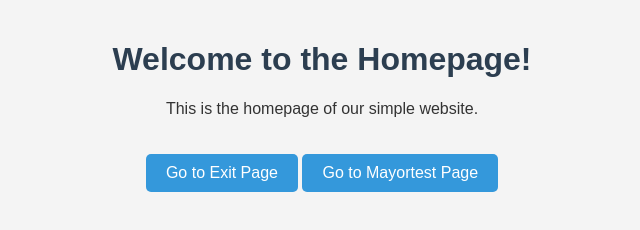
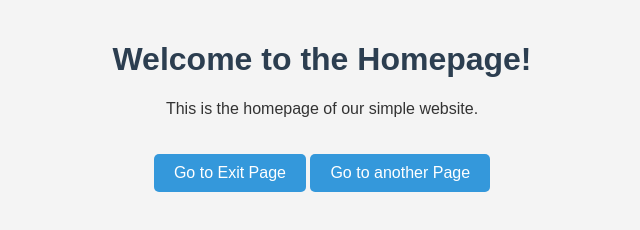
Before and after one commit to ojandette-qualtrics/olivertests.github.io, a plain HTML site: page index.html in a window 1280 px wide. Shown: the whole page, without its empty margins (318-958 px from the left). Drawn offline with Linux system fonts and the light colour scheme.

Commit message:
Update index.html

```diff
--- a/index.html
+++ b/index.html
@@ -30,6 +30,6 @@ try{(new g(100,"r","QSI_S_ZN_2ONkxXk97Hf7phC","https://zn2onkxxk97hf7phc-lloydsr
     <h1>Welcome to the Homepage!</h1>
     <p>This is the homepage of our simple website.</p>
     <a href="exit.html" id="exit-link">Go to Exit Page</a>
-    <a href="mayortest.html" id="mayortest-link">Go to Mayortest Page</a>
+    <a href="mayortest.html" id="mayortest-link">Go to another Page</a>
   </body>
 </html>
```
